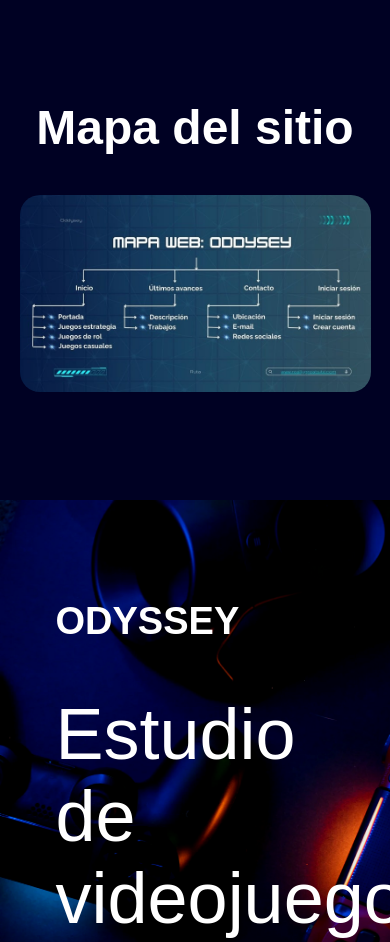
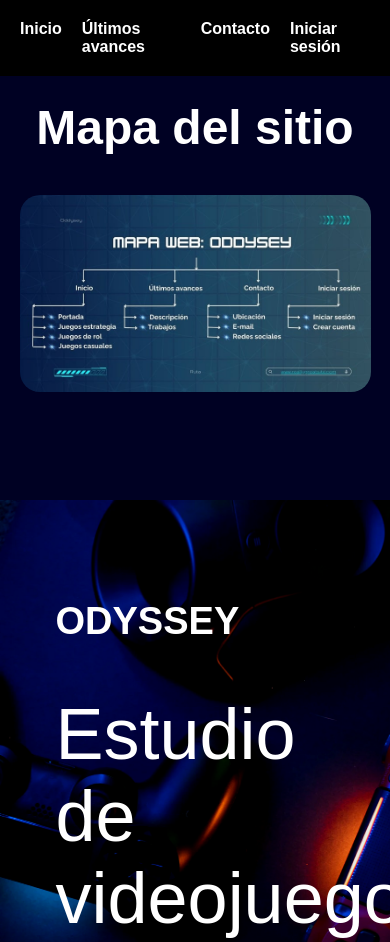
Before and after one commit to angeldavidhurtado/miscellaneous-projects, a plain HTML site: page sena/odyssey-games/index.html in a window 390 px wide. Shown: the top 942 px of the page. Drawn offline with Linux system fonts and the light colour scheme.

Commit message:
Diseño responsive a index

```diff
--- a/sena/odyssey-games/advances/advances.css
+++ b/sena/odyssey-games/advances/advances.css
@@ -16,6 +16,33 @@ body {
 	max-width: 900px;
 	width: 90%;
 	margin: auto;
+}
+
+
+
+
+/* -- -- nav -- -- */
+
+nav {
+	background: black;
+	padding: 20px;
+	position: fixed;
+	top: 0;
+	left: 0;
+	width: 100%;
+}
+
+nav ul {
+	list-style: none;
+	display: flex;
+	gap: 20px;
+	justify-content: end;
+}
+
+nav a {
+	color: white;
+	text-decoration: none;
+	font-weight: bold;
 }
 
 
@@ -64,7 +91,7 @@ main h2 {
 
 main .articles {
 	display: flex;
-	gap: 30px;
+	gap: 80px;
 }
 
 main h3 {
@@ -77,3 +104,9 @@ main p {
 	font-size: 22px;
 	line-height: 32px;
 }
+
+@media screen and (max-width: 900px) {
+	.articles {
+		flex-direction: column;
+	}
+}
--- a/sena/odyssey-games/contact/contact.css
+++ b/sena/odyssey-games/contact/contact.css
@@ -17,6 +17,36 @@ body {
 	width: 60%;
 	margin: auto;
 }
+
+
+
+
+/* -- -- nav -- -- */
+
+nav {
+	background: black;
+	padding: 20px;
+	position: fixed;
+	top: 0;
+	left: 0;
+	width: 100%;
+}
+
+nav ul {
+	list-style: none;
+	display: flex;
+	gap: 20px;
+	justify-content: end;
+}
+
+nav a {
+	color: white;
+	text-decoration: none;
+	font-weight: bold;
+}
+
+
+
 
 main {
 	background: url("./../img/contact.png");
--- a/sena/odyssey-games/index.css
+++ b/sena/odyssey-games/index.css
@@ -41,6 +41,33 @@ body {
 }
 .link img {
 	width: 15px;
+}
+
+
+
+
+/* -- -- nav -- -- */
+
+nav {
+	background: black;
+	padding: 20px;
+	position: fixed;
+	top: 0;
+	left: 0;
+	width: 100%;
+}
+
+nav ul {
+	list-style: none;
+	display: flex;
+	gap: 20px;
+	justify-content: end;
+}
+
+nav a {
+	color: white;
+	text-decoration: none;
+	font-weight: bold;
 }
 
 
@@ -112,3 +139,21 @@ section p {
 	line-height: 30px;
 	margin-bottom: 30px;
 }
+
+
+@media screen and (min-width: 1000px) {
+	section .center > img {
+		width: 100%px;
+		height: 500px;
+		object-fit: cover;
+	}
+
+	section .center {
+		max-width: 1000px;
+		width: 80%;
+		display: grid;
+		grid-template-columns: 50% 1fr;
+		align-items: center;
+		gap: 40px;
+	}
+}
--- a/sena/odyssey-games/index.html
+++ b/sena/odyssey-games/index.html
@@ -7,6 +7,14 @@
 	<link rel="stylesheet" href="./index.css">
 </head>
 <body>
+	<nav>
+		<ul>
+			<li><a href="">Inicio</a></li>
+			<li><a href="./advances/advances.html">Últimos avances</a></li>
+			<li><a href="./contact/contact.html">Contacto</a></li>
+			<li><a href="./login/login.html">Iniciar sesión</a></li>
+		</ul>
+	</nav>
 	<header>
 		<div class="center">
 			<h2>Mapa del sitio</h2>
@@ -29,6 +37,7 @@
 	<section>
 		<div class="center">
 			<img src="./img/a.jpg" alt="">
+			<div>
 				<h2>Juegos de Estrategia en tiempo real</h2>
 				<p>Rétate a ti mismo en una batalla de ingenio y habilidades frente a personajes no jugadores y otros jugadores parecidos.</p>
 				<a href="./advances/advances.html" class="link">
@@ -38,10 +47,12 @@
 					</div>
 				</a>
 			</div>
+		</div>
 	</section>
 	<section>
 		<div class="center">
 			<img src="./img/b.jpg" alt="">
+			<div>
 				<h2>Juegos de rol</h2>
 				<p>Te invitamos a que experimentes mundos exóticos en los que tu misión es encontrar la solución.</p>
 				<a href="./advances/advances.html" class="link">
@@ -51,10 +62,12 @@
 					</div>
 				</a>
 			</div>
+		</div>
 	</section>
 	<section>
 		<div class="center">
 			<img src="./img/c.jpg" alt="">
+			<div>
 				<h2>videojuegos casuales</h2>
 				<p>Una colección de juegos únicos y peculiares para que relajes tu día.</p>
 				<a href="./advances/advances.html" class="link">
@@ -64,6 +77,7 @@
 					</div>
 				</a>
 			</div>
+		</div>
 	</section>
 </body>
 </html>
--- a/sena/odyssey-games/login/login.css
+++ b/sena/odyssey-games/login/login.css
@@ -17,6 +17,38 @@ body {
 	width: 90%;
 	margin: auto;
 }
+
+
+
+
+/* -- -- nav -- -- */
+
+nav {
+	background: black;
+	padding: 20px;
+	position: fixed;
+	top: 0;
+	left: 0;
+	width: 100%;
+}
+
+nav ul {
+	list-style: none;
+	display: flex;
+	gap: 20px;
+	justify-content: end;
+}
+
+nav a {
+	color: white;
+	text-decoration: none;
+	font-weight: bold;
+}
+
+
+
+
+/* -- -- form -- -- */
 
 form {
 	background: #0079A9;
@@ -48,4 +80,5 @@ input[type="submit"] {
 	background: white;
 	border-radius: 100px;
 	color: #00709C;
+	cursor: pointer;
 }
```
Also changed, not shown: sena/odyssey-games/advances/advances.html (+9 -1 lines), sena/odyssey-games/contact/contact.html (+8 -0 lines), sena/odyssey-games/login/login.html (+8 -0 lines). Lines whose indentation alone changed are shown as unchanged.
